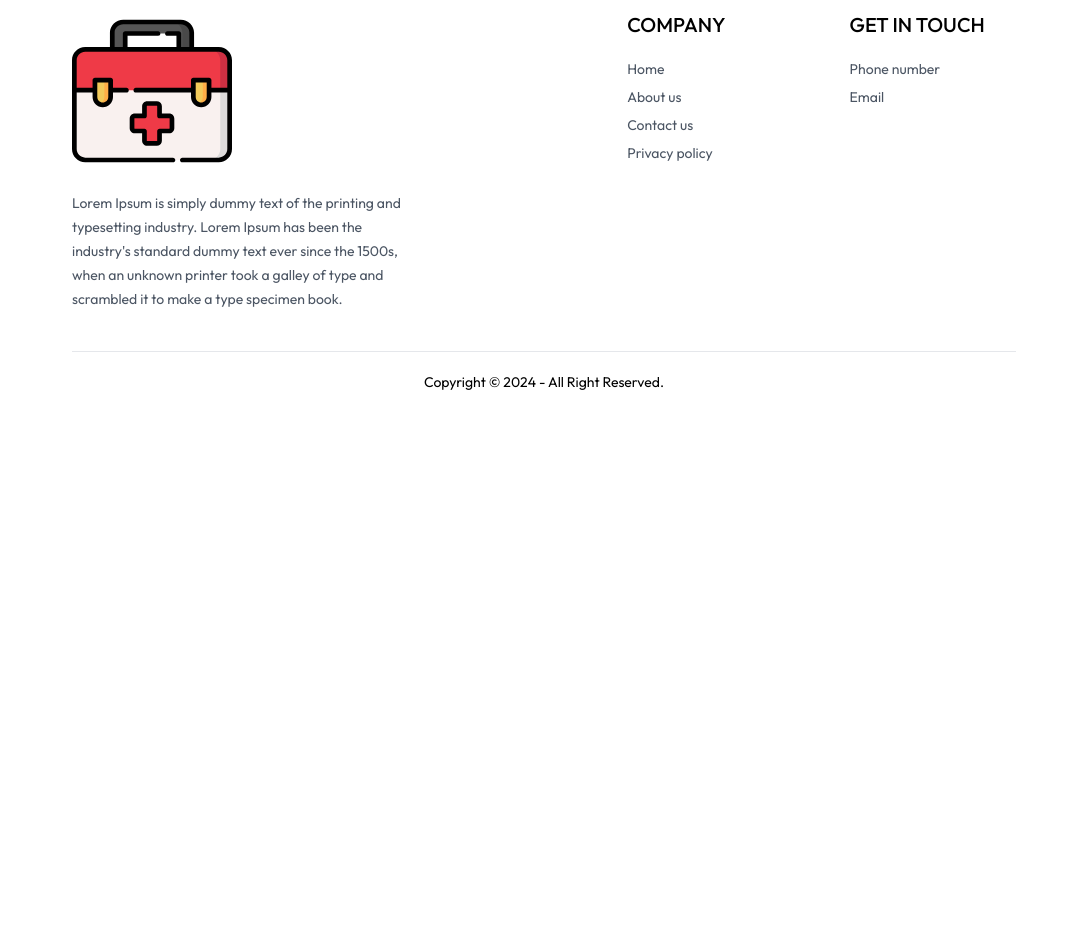
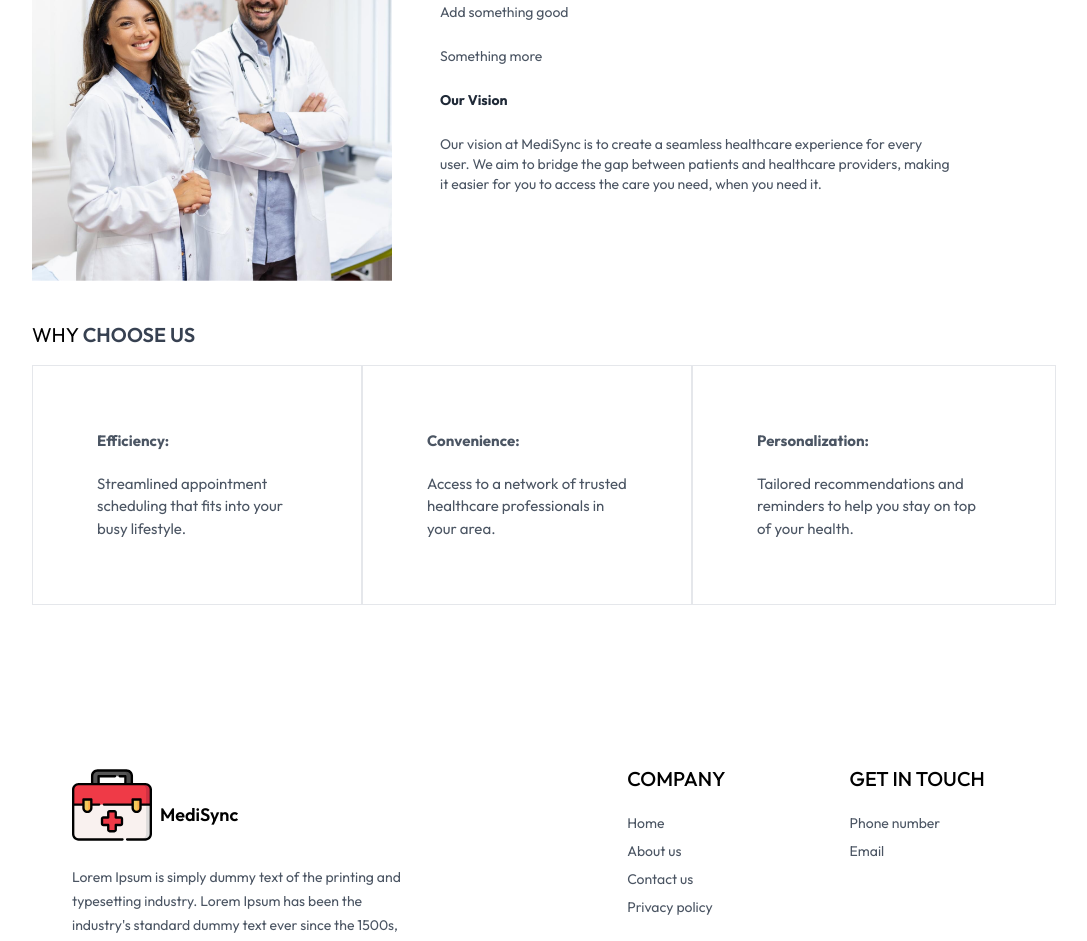
Before and after one commit to parimal1009/MediSync, a React (Vite) app in the folder Frontend/: page /about in a window 1280 px wide. Shown: the part 300-1241 px from the top of the page, without its empty margins (96-1183 px from the left). Before the commit the page ends 800 px from the top, so only its background shows below. Built offline with nearby package versions, Linux system fonts and the light colour scheme.

Commit message:
Added content in Contact and About pages and fixed Footer component.

```diff
--- a/Frontend/src/components/Footer.jsx
+++ b/Frontend/src/components/Footer.jsx
@@ -8,7 +8,12 @@
 
         {/* ---------- Left Section ---------- */}
         <div>
-          <img className="mb-5 w-40" src={assets.logo} alt="" />
+          <div className="flex items-center">
+            <img className="mb-5 w-20" src={assets.logo} alt="Company Logo" />
+            <p className="ml-2 text-lg font-semibold">MediSync</p>
+          </div>
+
+
           <p className="w-full md:w-2/3 text-gray-600 leading-6">
             Lorem Ipsum is simply dummy text of the printing and typesetting industry. Lorem Ipsum has been the industry's standard dummy text ever since the 1500s, when an unknown printer took a galley of type and scrambled it to make a type specimen book.
           </p>
@@ -18,10 +23,10 @@
         <div>
           <p className="text-xl font-medium mb-5">COMPANY</p>
           <ul className="flex flex-col gap-2 text-gray-600">
-            <li>Home</li>
-            <li>About us</li>
-            <li>Contact us</li>
-            <li>Privacy policy</li>
+            <li><a href="/" className="hover:underline">Home</a></li>
+            <li><a href="/about" className="hover:underline">About us</a></li>
+            <li><a href="/contact" className="hover:underline">Contact us</a></li>
+            <li><a href="/privacy" className="hover:underline">Privacy policy</a></li>
           </ul>
         </div>
 
@@ -39,9 +44,8 @@
       {/* ---------- Copyright Text ---------- */}
       <div>
         <hr />
-        <p className="py-5 text-sm text-center">Copyright © 2024 - All Right Reserved.</p>
+        <p className="py-5 text-sm text-center">Copyright © 2024 - All Rights Reserved.</p>
       </div>
-
     </div>
   );
 }
--- a/Frontend/src/pages/About.jsx
+++ b/Frontend/src/pages/About.jsx
@@ -1,12 +1,46 @@
-import React from "react";
+import React from 'react'
+import { assets } from '../assets/assets'
 
 const About = () => {
   return (
     <div>
-      <h1>Welcome to the About Page</h1>
-      <p>This is the About page of our application.</p>
+      <div className='text-center text-2xl pt-10 text-gray-500'>
+        <p>ABOUT <span className='text-gray-700 font-medium'>US</span></p>
+      </div>
+
+      <div className='my-10 flex flex-col md:flex-row gap-12'>
+        <img className='w-full md:max-w-[360px]' src={assets.about_image} alt="" />
+
+        <div className='flex flex-col justify-center gap-6 md:w-2/4 text-sm text-gray-600'>
+          <p>Add something good</p>
+          <p>Something more</p>
+          <b className='text-gray-800'>Our Vision</b>
+          <p>Our vision at MediSync is to create a seamless healthcare experience for every user. We aim to bridge the gap between patients and healthcare providers, making it easier for you to access the care you need, when you need it.</p>
+        </div>
+      </div>
+
+      <div className='text-xl my-4'>
+        <p>WHY <span className='text-gray-700 font-semibold'>CHOOSE US</span></p>
+      </div>
+
+      <div className='flex flex-col md:flex-row mb-20'>
+        <div className='border px-10 md:px-16 py-8 sm:py-16 flex flex-col gap-5 text-[15px] hover:bg-primary hover:text-white transition-all duration-300 text-gray-600 cursor-pointer'>
+          <b>Efficiency:</b>
+          <p>Streamlined appointment scheduling that fits into your busy lifestyle.</p>
+        </div>
+
+        <div className='border px-10 md:px-16 py-8 sm:py-16 flex flex-col gap-5 text-[15px] hover:bg-primary hover:text-white transition-all duration-300 text-gray-600 cursor-pointer'>
+          <b>Convenience:</b>
+          <p>Access to a network of trusted healthcare professionals in your area.</p>
+        </div>
+
+        <div className='border px-10 md:px-16 py-8 sm:py-16 flex flex-col gap-5 text-[15px] hover:bg-primary hover:text-white transition-all duration-300 text-gray-600 cursor-pointer'>
+          <b>Personalization:</b>
+          <p>Tailored recommendations and reminders to help you stay on top of your health.</p>
+        </div>
+      </div>
     </div>
-  );
-};
+  )
+}
 
-export default About;
+export default About
--- a/Frontend/src/pages/Contact.jsx
+++ b/Frontend/src/pages/Contact.jsx
@@ -1,11 +1,29 @@
-import React from "react";
+import React from 'react'
+import { assets } from '../assets/assets'
 
-const Context = () => {
+const Contact = () => {
   return (
     <div>
-      <h1>Welcome to the Contact Page</h1>
+      <div className='text-center text-2xl pt-10 text-gray-500'>
+        <p>CONTACT <span className='text-gray-700 font-semibold'>US</span></p>
+      </div>
+
+      <div className='my-10 flex flex-col justify-center md:flex-row gap-10 mb-28 text-sm'>
+        <img className='w-full md:max-w-[360px]' src={assets.contact_image} alt="" />
+
+        <div className='flex flex-col justify-center items-start gap-6'>
+          <p className='font-semibold text-lg text-gray-600'>Our OFFICE</p>
+          <p className='text-gray-500'>54709 Willms Station <br /> Suite 350, Washington, USA</p>
+          <p className='text-gray-500'>Tel: (415) 555 0132 <br /> Email: medisync@gmail.com</p>
+          <p className='font-semibold text-lg text-gray-600'>Careers at MEDISYNC</p>
+          <p className='text-gray-500'>Learn more about our teams and job openings.</p>
+
+          <button className='border border-black px-8 py-4 text-sm hover:bg-black hover:text-white transition-all duration-500'>Explore Jobs</button>
+        </div>
+      </div>
+
     </div>
-  );
-};
+  )
+}
 
-export default Context;
+export default Contact
```
